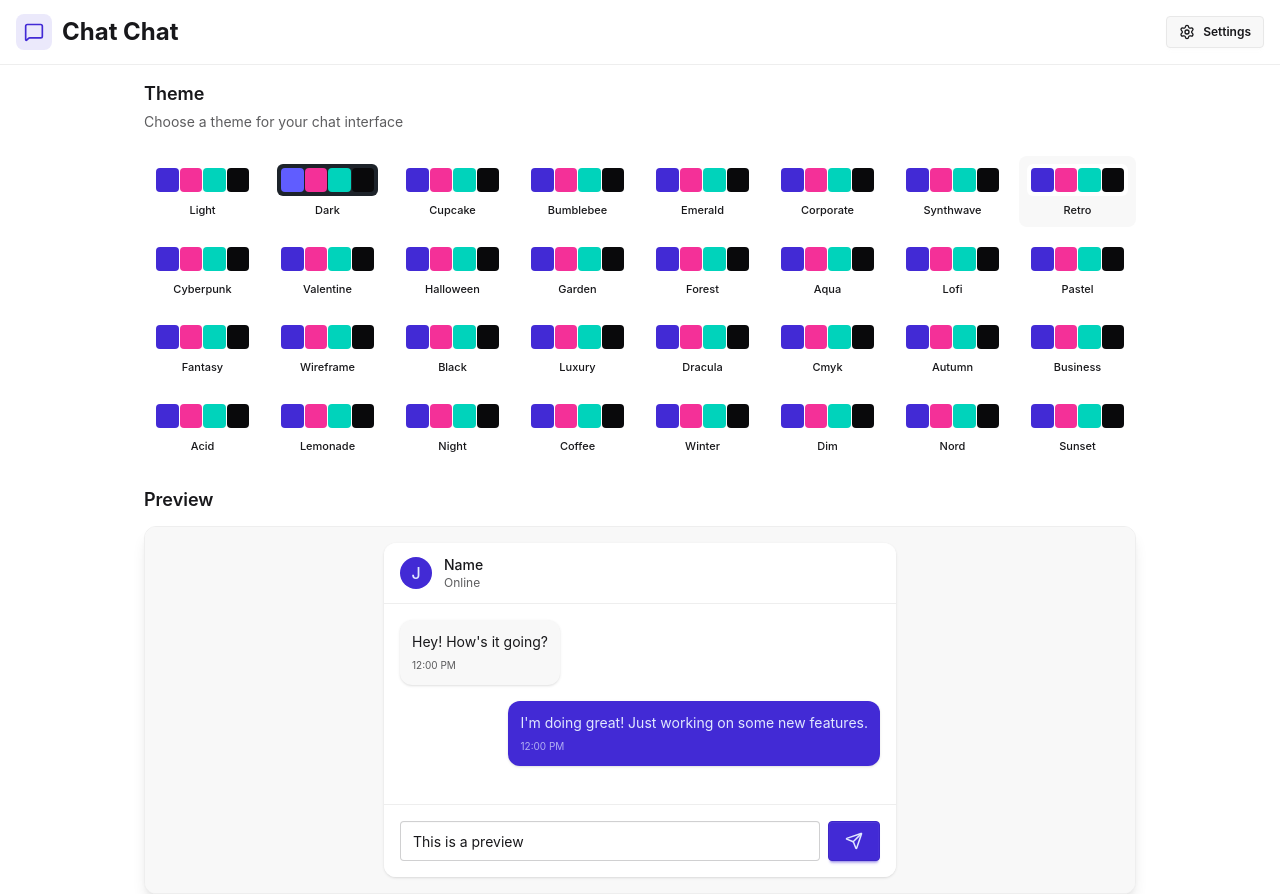
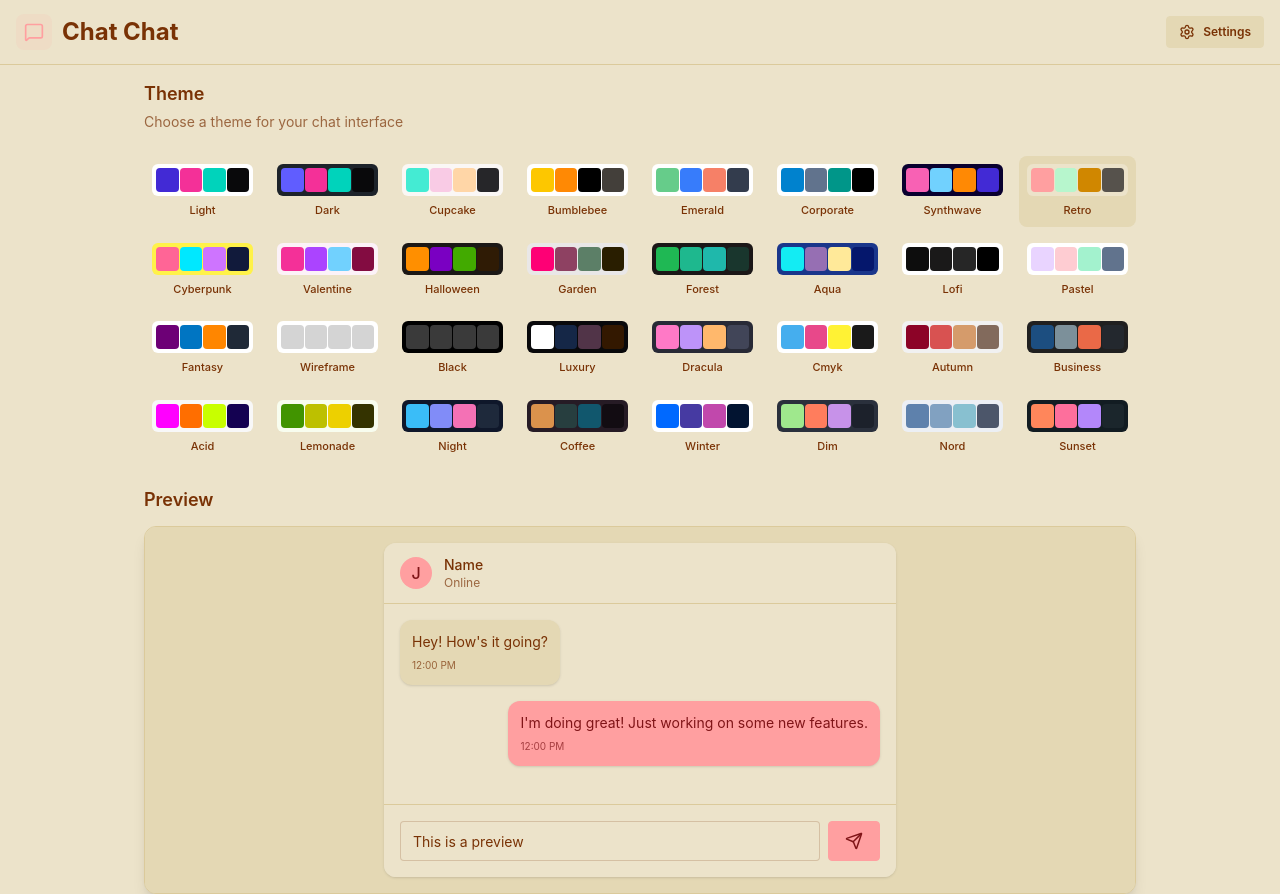
Before and after one commit to aakash17m/Chat-app, a React (Vite) app in the folder frontend/: page /settings in a window 1280 px wide. Built offline with nearby package versions, Linux system fonts and the light colour scheme; no server answers.

Commit message:
initialize

```diff
--- a/frontend/src/index.css
+++ b/frontend/src/index.css
@@ -1,2 +1,4 @@
 @import "tailwindcss";
-@plugin "daisyui";
+@plugin "daisyui" {
+  themes: all;
+};
--- a/frontend/src/pages/SettingsPage.jsx
+++ b/frontend/src/pages/SettingsPage.jsx
@@ -11,7 +11,7 @@
   const { theme, setTheme } = useThemeStore();
 
   return (
-    <div className="h-screen container mx-auto px-4 pt-20 max-w-5xl">
+    <div className="min-h-screen container mx-auto px-4 pt-20 max-w-5xl">
       <div className="space-y-6">
         <div className="flex flex-col gap-1">
           <h2 className="text-lg font-semibold">Theme</h2>
```
